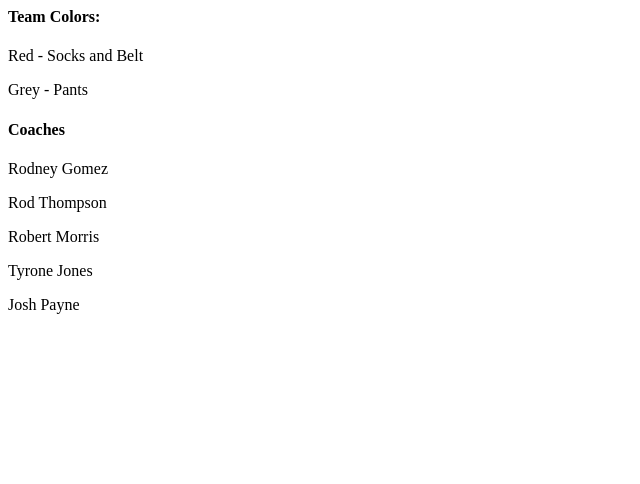
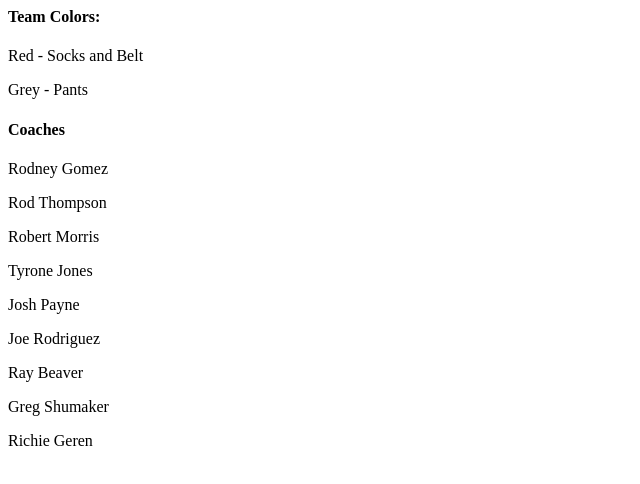
Before and after one commit to jgarzautexas/jgarzautexas.github.io, a plain HTML site: page index.html in a window 1280 px wide. Shown: the whole page, without its empty margins (0-640 px from the left). Drawn offline with Linux system fonts and the light colour scheme.

Commit message:
Update index.html

```diff
--- a/index.html
+++ b/index.html
@@ -11,4 +11,8 @@
  <p>Robert Morris</p>
  <p>Tyrone Jones</p>
  <p>Josh Payne</p>
+ <p>Joe Rodriguez</p>
+ <p>Ray Beaver</p>
+ <p>Greg Shumaker</p>
+ <p>Richie Geren</p>
 </body>
```
